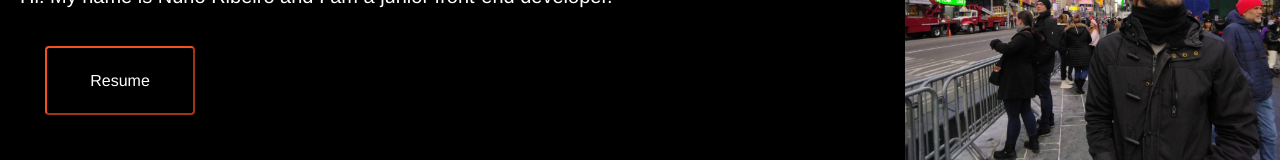
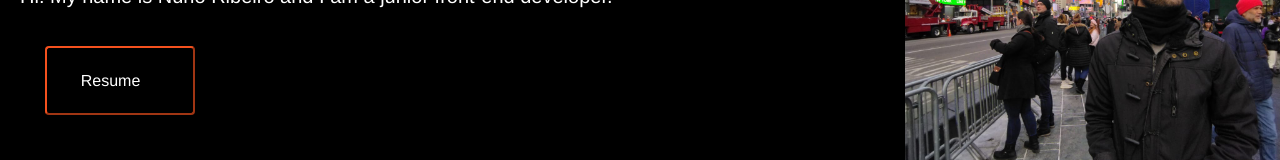
Before and after one commit to nunomatosribeiro/Portfolio, a React (Vite) app: page / in a window 1280 px wide. Shown: the part 448-608 px from the top of the page. Built offline with nearby package versions, Linux system fonts and the light colour scheme.

Commit message:
resume button fixed

```diff
--- a/src/App.css
+++ b/src/App.css
@@ -47,7 +47,7 @@ html{
 .cv{
   border-radius: 4px;
   /* background-color: #f4511e; */
-  border-color: #f4511e;;
+  border-color: #f4511e;
   color: #FFFFFF;
   text-align: center;
   font-size: 18px;
@@ -68,20 +68,23 @@ html{
 
 .cv span:after {
   content: '\00bb';
-  position: absolute;
+margin-left: 10px;
   opacity: 0;
   top: 0;
   right: -20px;
   transition: 0.5s;
+
 }
 
 .cv:hover span {
   padding-right: 25px;
+
 }
 
 .cv:hover span:after {
   opacity: 1;
   right: 0;
+
 }
 .imgDiv{
   display: flex;
--- a/src/components/intro.jsx
+++ b/src/components/intro.jsx
@@ -1,3 +1,4 @@
+import '../App.css'
 const Intro = () => {
     return (
         <section className="introSection" >
```
